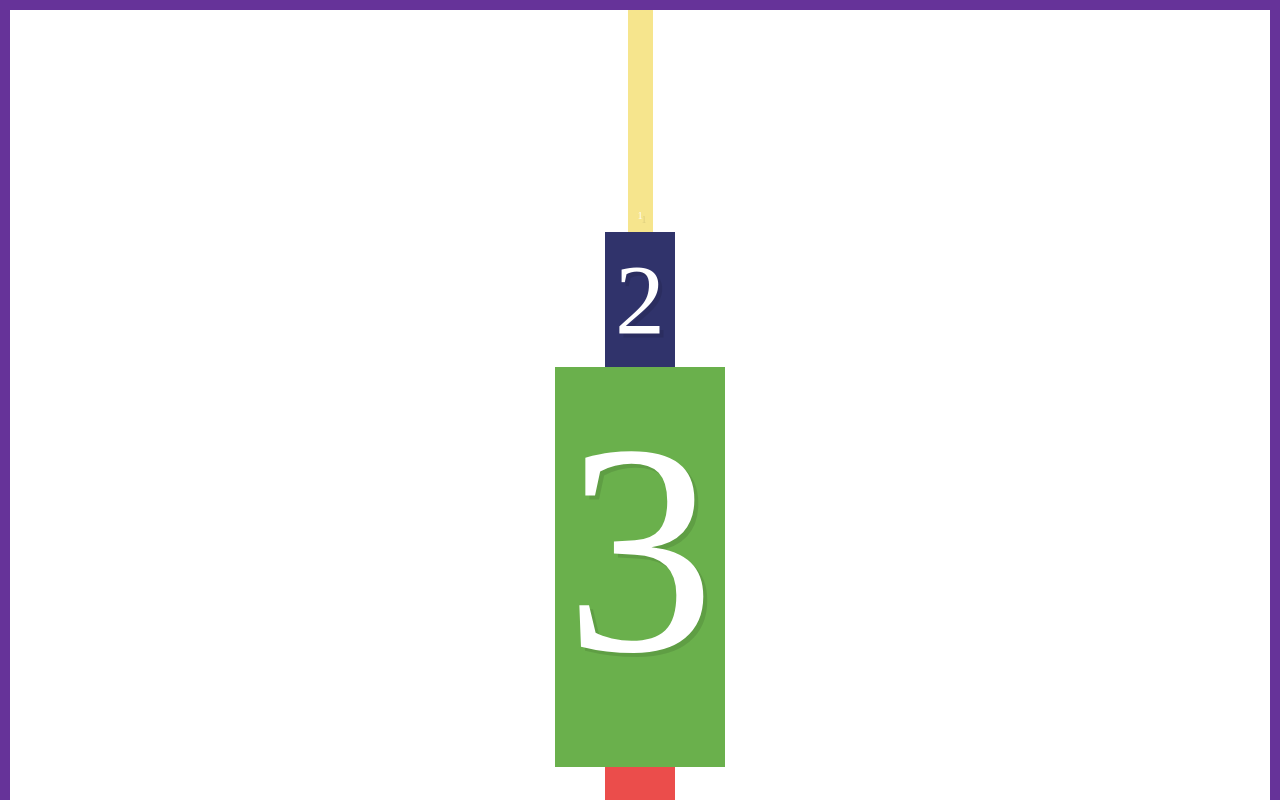
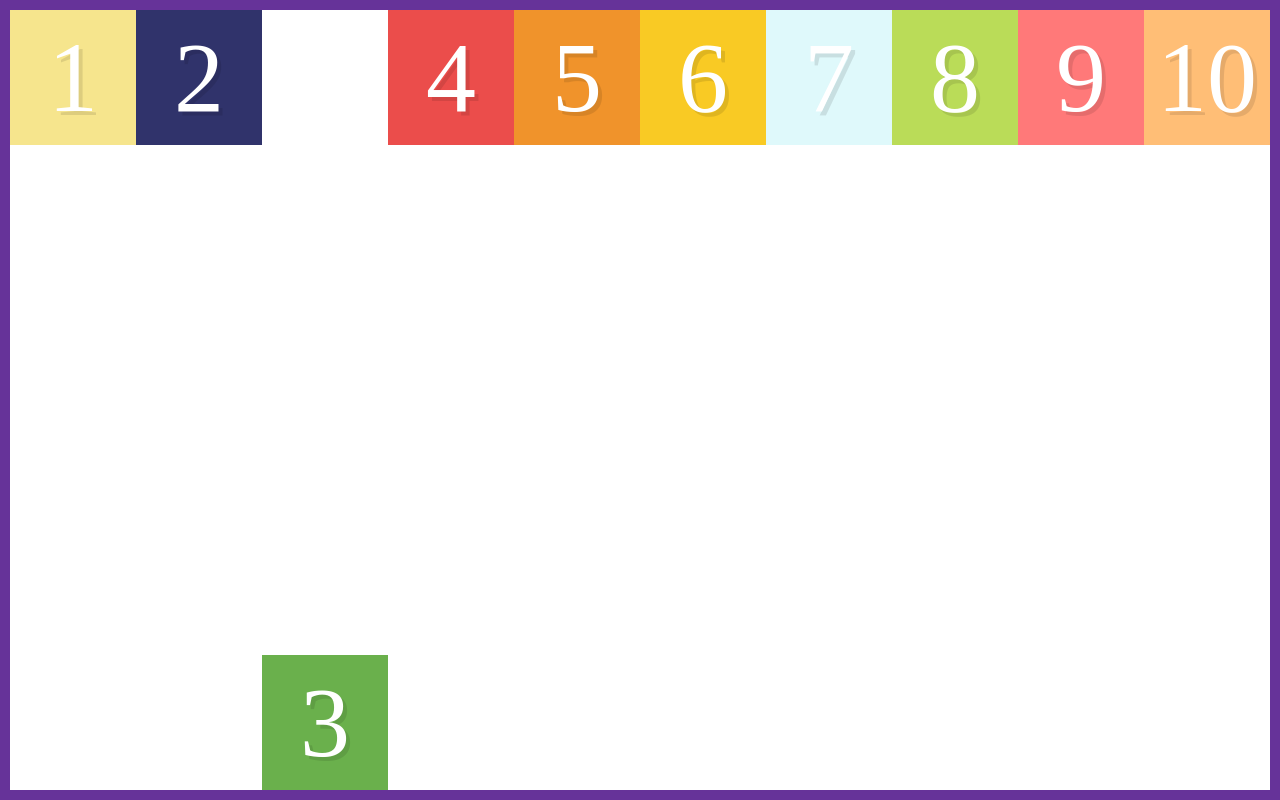
Before and after one commit to xavios/learn-flexbox, a website: page index.html in a window 1280 px wide. Shown: the top 800 px of the page. Drawn offline with Linux system fonts and the light colour scheme.

Commit message:
align-self

```diff
--- a/style.css
+++ b/style.css
@@ -207,22 +207,16 @@ html {
 .container {
   display: flex;
   border: 10px solid rebeccapurple;
-  align-items: center;
   justify-content: center;
-  flex-direction: column;
+  flex-direction: row;
+  min-height: 100vh;
+  align-items: flex-start;
 }
 
-.box1 {
-  padding-top: 200px;
-  font-size: 10px;
+.box {
+  width: 33.3333%;
 }
 
 .box3 {
-  height: 400px;
-  font-size: 300px;
+  align-self: flex-end;
 }
-
-.box7 {
-  height: 300px;
-  font-size: 50px;
-}
```
Also changed, not shown: readme.md.
